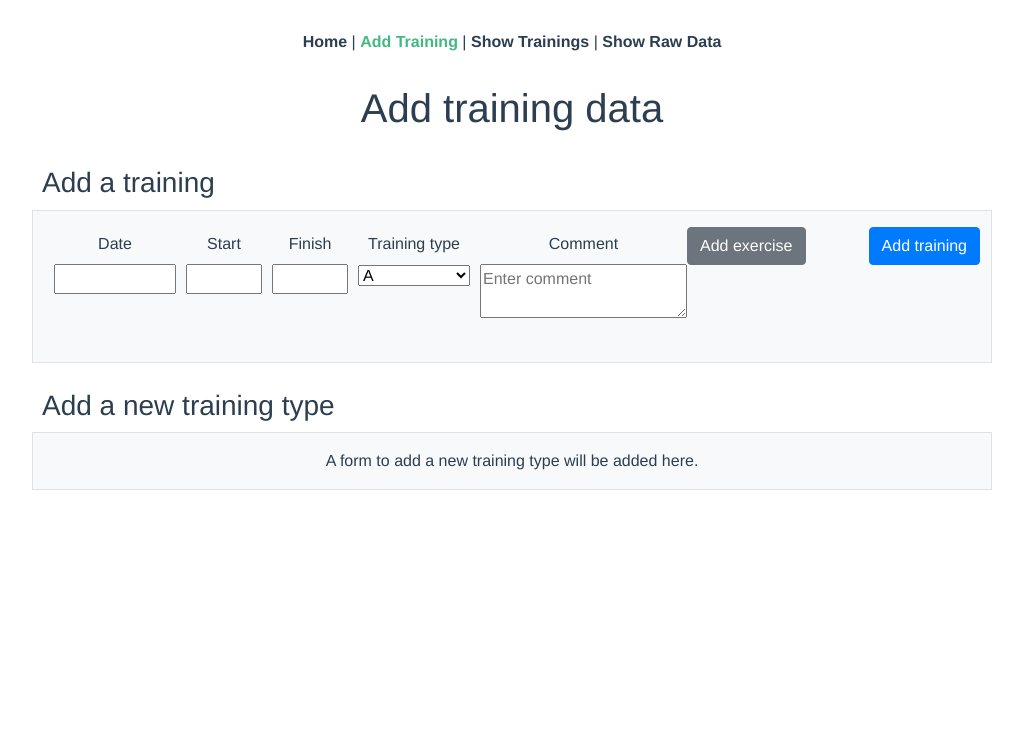
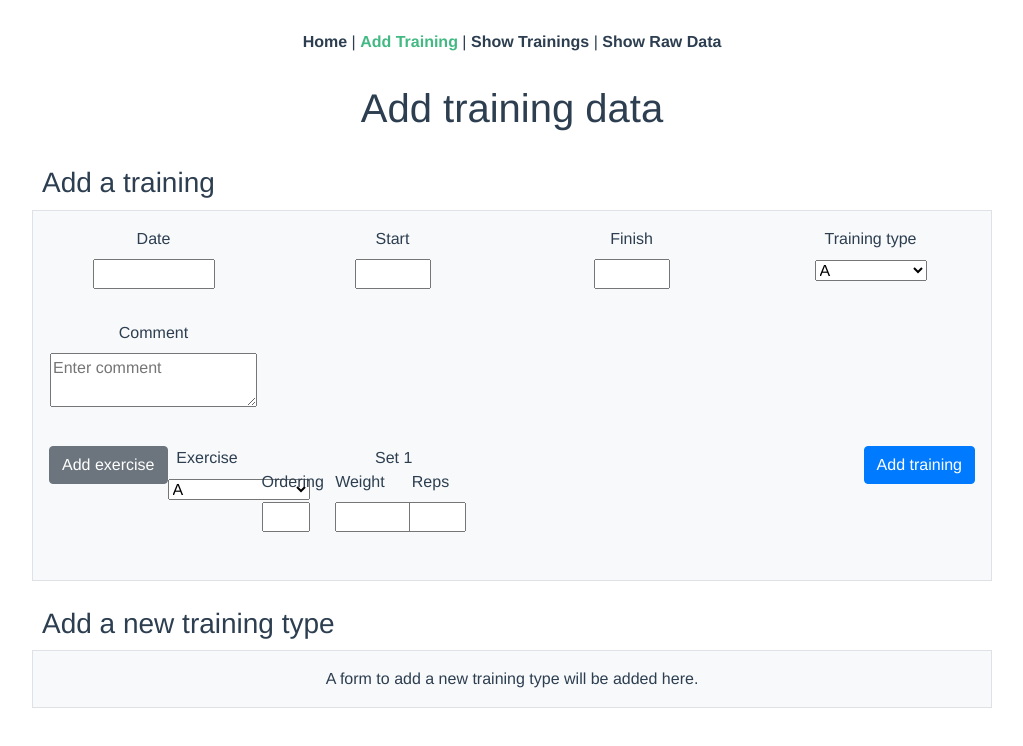
Before and after one commit to anehrkor/training-app, a Vue app: page /addTraining in a window 1280 px wide. Shown: the top 746 px of the page, without its empty margins (128-1151 px from the left). Built offline with nearby package versions, Linux system fonts and the light colour scheme.

Commit message:
WIP: Added exercise field row

```diff
--- /dev/null
+++ b/src/components/ExerciseFieldRow.vue
@@ -0,0 +1,26 @@
+<template>
+  <form>
+    <div class="row">
+      <div class="form-group col-md-3">
+        <InputFieldExerciseChoice
+          label="Exercise"
+          selectDefault="Choose exercise"
+          v-model="choices"
+        />
+      </div>
+      <SetInputFields setLabel="Set 1" />
+    </div>
+  </form>
+</template>
+
+<script>
+import InputFieldExerciseChoice from "@/components/InputFieldExerciseChoice.vue";
+import SetInputFields from "@/components/SetInputFields.vue";
+export default {
+  name: "exercise-field-row",
+  components: { InputFieldExerciseChoice, SetInputFields },
+  data: function() {
+    return { choices: [] };
+  }
+};
+</script>
--- /dev/null
+++ b/src/components/InputFieldBase.vue
@@ -0,0 +1,31 @@
+<template>
+  <form>
+    <label for="base-label">{{ label }}</label>
+    <p>
+      <input
+        type="text"
+        :placeholder="placeholder"
+        :maxlength="inputMaxLength"
+        :size="inputSize"
+        v-model="input"
+      />
+    </p>
+  </form>
+</template>
+
+<script>
+export default {
+  name: "input-field-base",
+  props: {
+    label: { type: String, required: false, default: "" },
+    placeholder: { type: String, required: false, default: "" },
+    inputMaxLength: { type: String, required: false, default: "" },
+    inputSize: { type: String, required: false, default: "" }
+  },
+  data: function() {
+    return {
+      input: ""
+    };
+  }
+};
+</script>
--- a/src/components/InputFieldDate.vue
+++ b/src/components/InputFieldDate.vue
@@ -1,6 +1,6 @@
 <template>
-  <form class="input-field-date">
-    <label for="input-field-date-label">{{ label }}</label>
+  <form>
+    <label for="date-label">{{ label }}</label>
     <p>
       <input
         type="text"
--- a/src/components/InputFieldChoice.vue
+++ b/src/components/InputFieldExerciseChoice.vue
@@ -1,6 +1,6 @@
 <template>
-  <form class="input-field-choice">
-    <label for="input-field-choice-label">{{ label }}</label>
+  <form>
+    <label for="exercise-choice">{{ label }}</label>
     <p>
       <select>
         <option disabled value="">{{ selectDefault }}</option>
@@ -12,7 +12,7 @@
 
 <script>
 export default {
-  name: "input-field-choice",
+  name: "input-field-exercise-choice",
   props: {
     label: { type: String, required: false, default: "" },
     selectDefault: { type: String, required: false, default: "" }
--- a/src/components/InputFieldText.vue
+++ b/src/components/InputFieldText.vue
@@ -1,6 +1,6 @@
 <template>
-  <form class="input-field-text">
-    <label for="input-field-text-label">{{ label }}</label>
+  <form>
+    <label for="text-label">{{ label }}</label>
     <p>
       <textarea
         :placeholder="placeholder"
--- a/src/components/InputFieldTime.vue
+++ b/src/components/InputFieldTime.vue
@@ -1,6 +1,6 @@
 <template>
-  <form class="input-field-time">
-    <label for="input-field-time-label">{{ label }}</label>
+  <form>
+    <label for="time-label">{{ label }}</label>
     <p>
       <input
         type="text"
--- /dev/null
+++ b/src/components/InputFieldTrainingChoice.vue
@@ -0,0 +1,27 @@
+<template>
+  <form>
+    <label for="training-choice">{{ label }}</label>
+    <p>
+      <select>
+        <option disabled value="">{{ selectDefault }}</option>
+        <option v-for="choice in choices" :key="choice">{{ choice }}</option>
+      </select>
+    </p>
+  </form>
+</template>
+
+<script>
+export default {
+  name: "input-field-training-choice",
+  props: {
+    label: { type: String, required: false, default: "" },
+    selectDefault: { type: String, required: false, default: "" }
+  },
+  data: function() {
+    return {
+      // must somehow be replaced by service call to database in the future
+      choices: ["A", "B", "C"]
+    };
+  }
+};
+</script>
--- /dev/null
+++ b/src/components/SetInputFields.vue
@@ -0,0 +1,49 @@
+<template>
+  <form>
+    <div>
+      <span style="text-align:center; margin:auto">
+        {{ setLabel }}
+      </span>
+    </div>
+    <div class="row">
+      <div class="form-group col-md-3">
+        <InputFieldBase
+          label="Ordering"
+          v-model="input"
+          inputMaxLength="2"
+          inputSize="2"
+        />
+      </div>
+      <div class="form-group col-md-3">
+        <InputFieldBase
+          label="Weight"
+          v-model="input"
+          inputMaxLength="6"
+          inputSize="6"
+        />
+      </div>
+      <div class="form-group col-md-3">
+        <InputFieldBase
+          label="Reps"
+          v-model="input"
+          inputMaxLength="3"
+          inputSize="3"
+        />
+      </div>
+    </div>
+  </form>
+</template>
+
+<script>
+import InputFieldBase from "@/components/InputFieldBase.vue";
+export default {
+  name: "set-input-fields",
+  components: { InputFieldBase },
+  props: {
+    setLabel: { type: String, required: true, default: "" }
+  },
+  data: function() {
+    return { input: "" };
+  }
+};
+</script>
--- a/src/views/AddTraining.vue
+++ b/src/views/AddTraining.vue
@@ -6,35 +6,36 @@
         Add a training
       </h3>
       <div class="add-training p-3 border bg-light" style="overflow: hidden">
-        <div style="float:left; padding:5px">
+        <div class="row">
+          <div class="form-group col-md-3">
             <InputFieldDate
               label="Date"
               v-model="date"
               @keydown="dateKeydown($event)"
             />
           </div>
-        <div style="float:left; padding:5px">
+          <div class="form-group col-md-3">
             <InputFieldTime
               label="Start"
               v-model="time"
               @keydown="timeKeydown($event)"
             />
           </div>
-        <div style="float:left; padding:5px">
+          <div class="form-group col-md-3">
             <InputFieldTime
               label="Finish"
               v-model="time"
               @keydown="timeKeydown($event)"
             />
           </div>
-        <div style="float:left; padding:5px">
-          <InputFieldChoice
+          <div class="form-group col-md-3">
+            <InputFieldTrainingChoice
               label="Training type"
               selectDefault="Choose type"
               v-model="choices"
             />
           </div>
-        <div style="float:left; padding:5px">
+          <div class="form-group col-md-3">
             <InputFieldText
               label="Comment"
               placeholder="Enter comment"
@@ -42,12 +43,18 @@
               @keydown="textKeydown($event)"
             />
           </div>
-        <div class="form-row" style="float:left">
+        </div>
+        <!-- Work in progress -->
+        <div style="float:left">
           <button type="button" class="btn btn-secondary">
             Add exercise
           </button>
         </div>
-        <div class="form-row" style="float:right">
+        <div style="float:left">
+          <ExerciseFieldRow />
+        </div>
+        <!-- -->
+        <div style="float:right">
           <button type="submit" class="btn btn-primary">
             Add training
           </button>
@@ -67,13 +74,15 @@
 import InputFieldDate from "@/components/InputFieldDate.vue";
 import InputFieldTime from "@/components/InputFieldTime.vue";
 import InputFieldText from "@/components/InputFieldText.vue";
-import InputFieldChoice from "@/components/InputFieldChoice.vue";
+import InputFieldTrainingChoice from "@/components/InputFieldTrainingChoice.vue";
+import ExerciseFieldRow from "@/components/ExerciseFieldRow.vue";
 export default {
   components: {
     InputFieldDate,
     InputFieldTime,
     InputFieldText,
-    InputFieldChoice
+    InputFieldTrainingChoice,
+    ExerciseFieldRow
   },
   data: function() {
     return {
```
Lines whose indentation alone changed are shown as unchanged.
